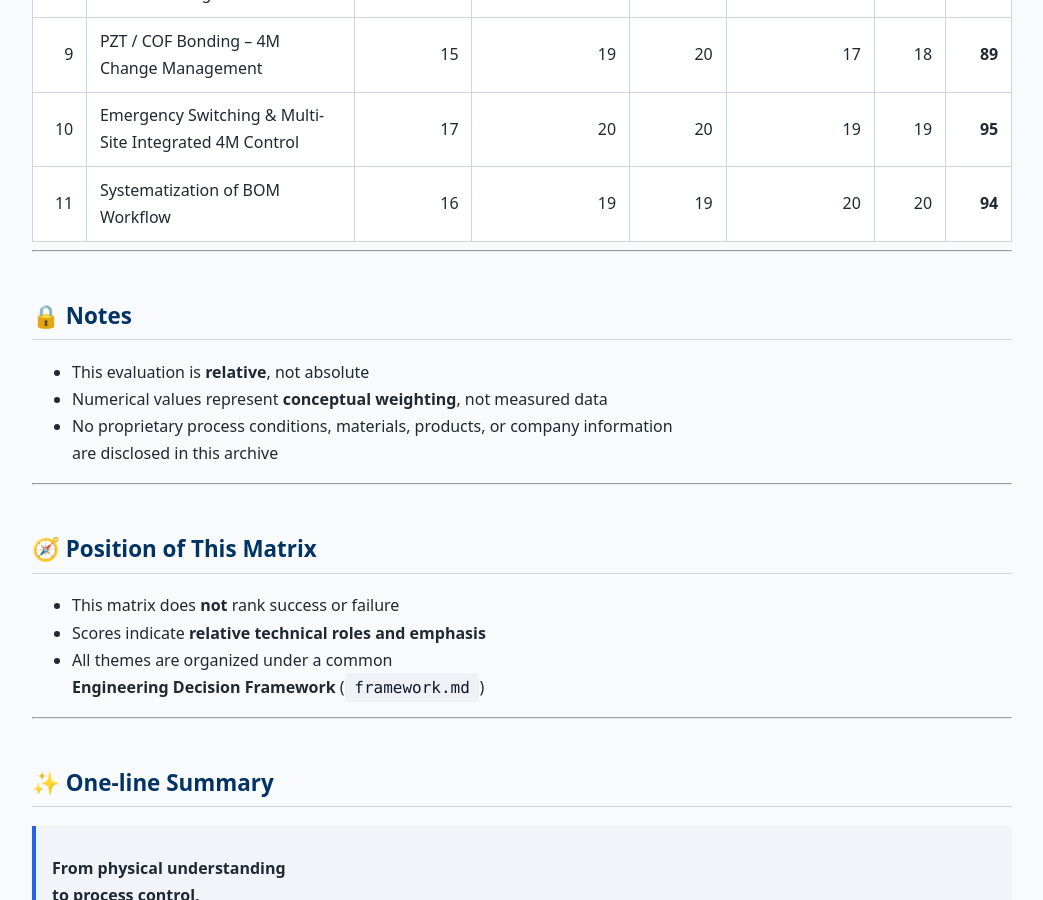
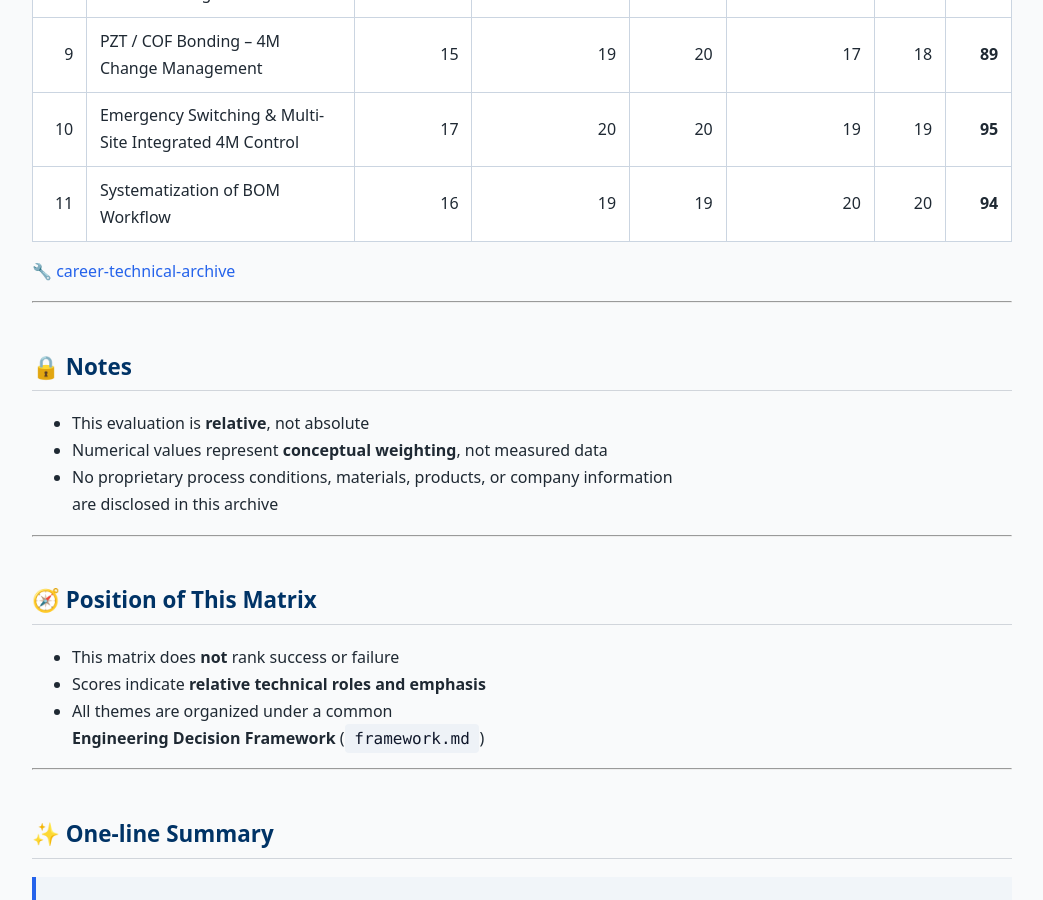
Before and after one commit to Samizo-AITL/Samizo-AITL.github.io, a Jekyll site: the page built from about/archive/en/evaluation.md, in a window 1280 px wide and 900 px high, scrolled down 1513 px. Shown: the whole window, without its empty margins (118-1161 px from the left). Built offline with Jekyll 4.4.1, drawn with Linux system fonts in a browser that asks for light colours.

Commit message:
Update evaluation.md

```diff
--- a/about/archive/en/evaluation.md
+++ b/about/archive/en/evaluation.md
@@ -49,6 +49,8 @@ not on implementation details.
 |10 | Emergency Switching & Multi-Site Integrated 4M Control | 17 | 20 | 20 | 19 | 19 | **95** |
 |11 | Systematization of BOM Workflow | 16 | 19 | 19 | 20 | 20 | **94** |
 
+🔧 [career-technical-archive](https://github.com/Samizo-AITL/career-technical-archive)
+
 ---
 
 ## 🔒 Notes
```
